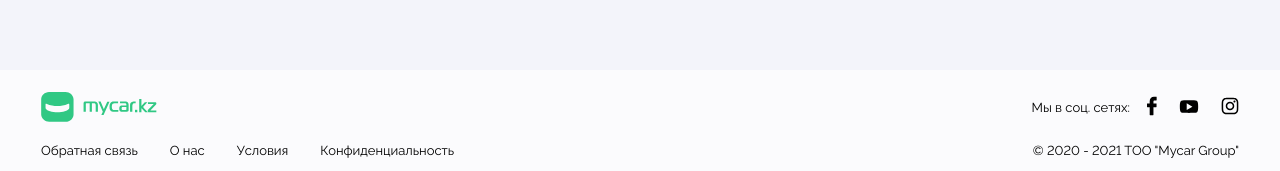
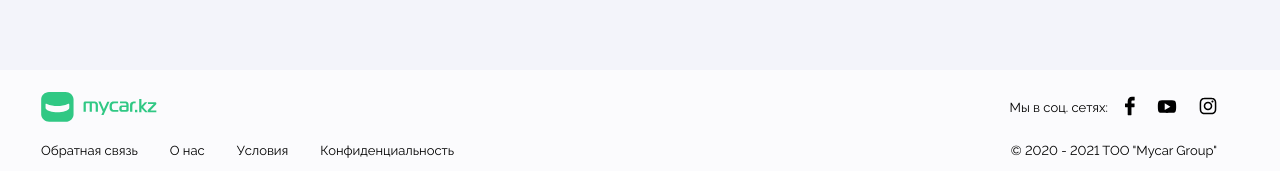
Before and after one commit to boverU/olx-mycar, a Vue app: page / in a window 1280 px wide. Shown: the part 2457-2628 px from the top of the page. Built offline with nearby package versions, Linux system fonts and the light colour scheme; no server answers.

Commit message:
footer padding fixed

```diff
--- a/src/components/TheFooter/index.vue
+++ b/src/components/TheFooter/index.vue
@@ -82,7 +82,7 @@ export default {
 <style lang="scss" scoped>
 .footer {
   width: 100%;
-  padding: 22px 0 16px 0;
+  padding: 22px 22px 16px 0;
 }
 
 .footer-wrap,
```
